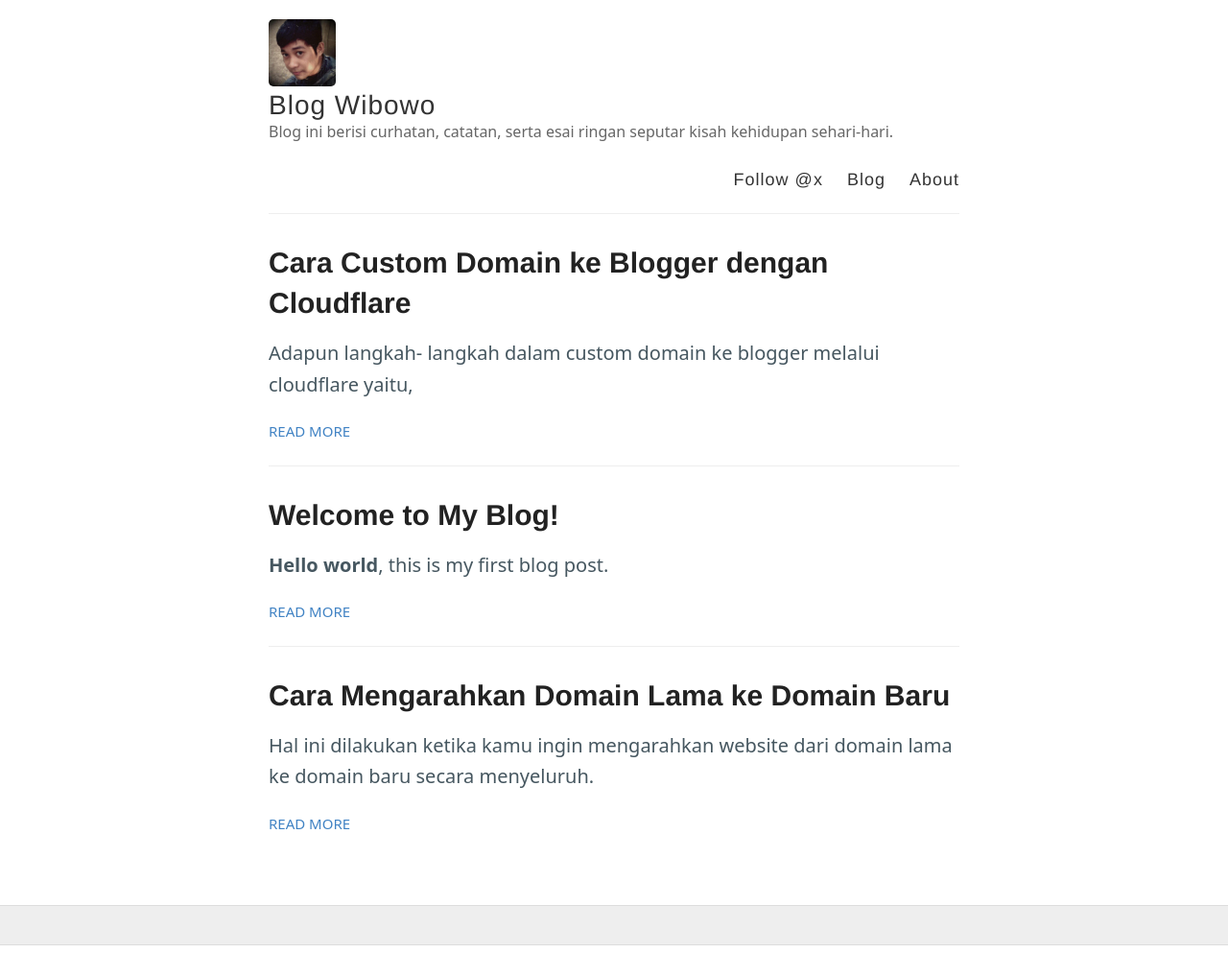
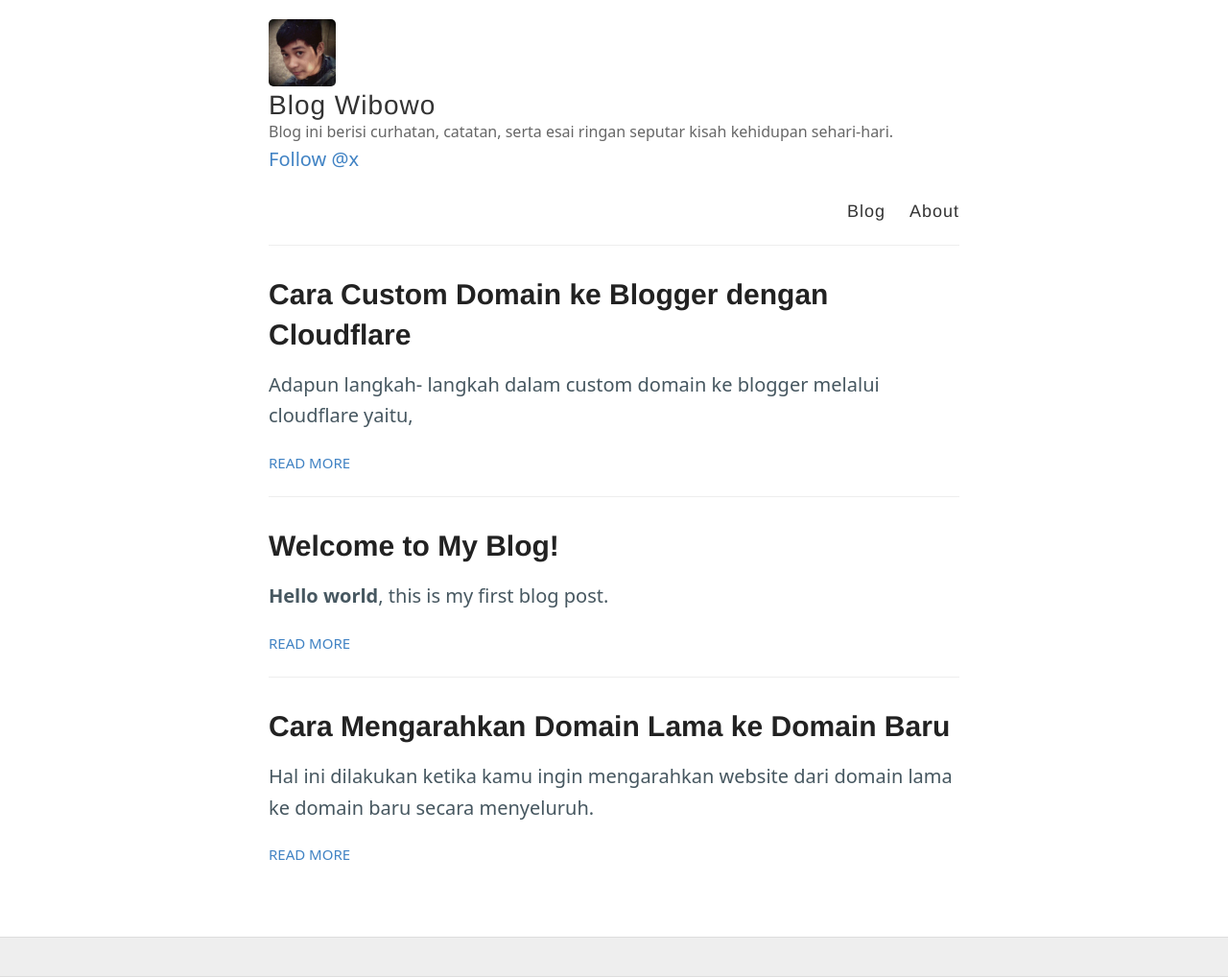
Before and after one commit to sa3owibowo/blog, a Jekyll site: the page built from index.html, in a window 1280 px wide. Shown: the whole page at 96% size. Built offline with Jekyll 4.4.1, drawn with Linux system fonts in a browser that asks for light colours; the list of posts is cut into pages by our own code; comment, search, counter and statistics services are not loaded; before the commit the page ends 985 px from its top, so only the background shows below that.

Commit message:
Update default.html

```diff
--- a/_layouts/default.html
+++ b/_layouts/default.html
@@ -22,10 +22,10 @@
           <div class="site-info">
             <h1 class="site-name"><a href="{{ site.baseurl }}/">{{ site.name }}</a></h1>
             <p class="site-description">{{ site.description }}</p>
+            <a href="https://twitter.com/x?ref_src=twsrc%5Etfw" class="twitter-follow-button" data-show-count="false">Follow @x</a><script async src="https://platform.twitter.com/widgets.js" charset="utf-8"></script>
           </div>
 
           <nav>
-            <a href="https://twitter.com/x?ref_src=twsrc%5Etfw" class="twitter-follow-button" data-show-count="false">Follow @x</a><script async src="https://platform.twitter.com/widgets.js" charset="utf-8"></script>
             <a href="{{ site.baseurl }}/">Blog</a>
             <a href="{{ site.baseurl }}/about">About</a>
           </nav>
```
